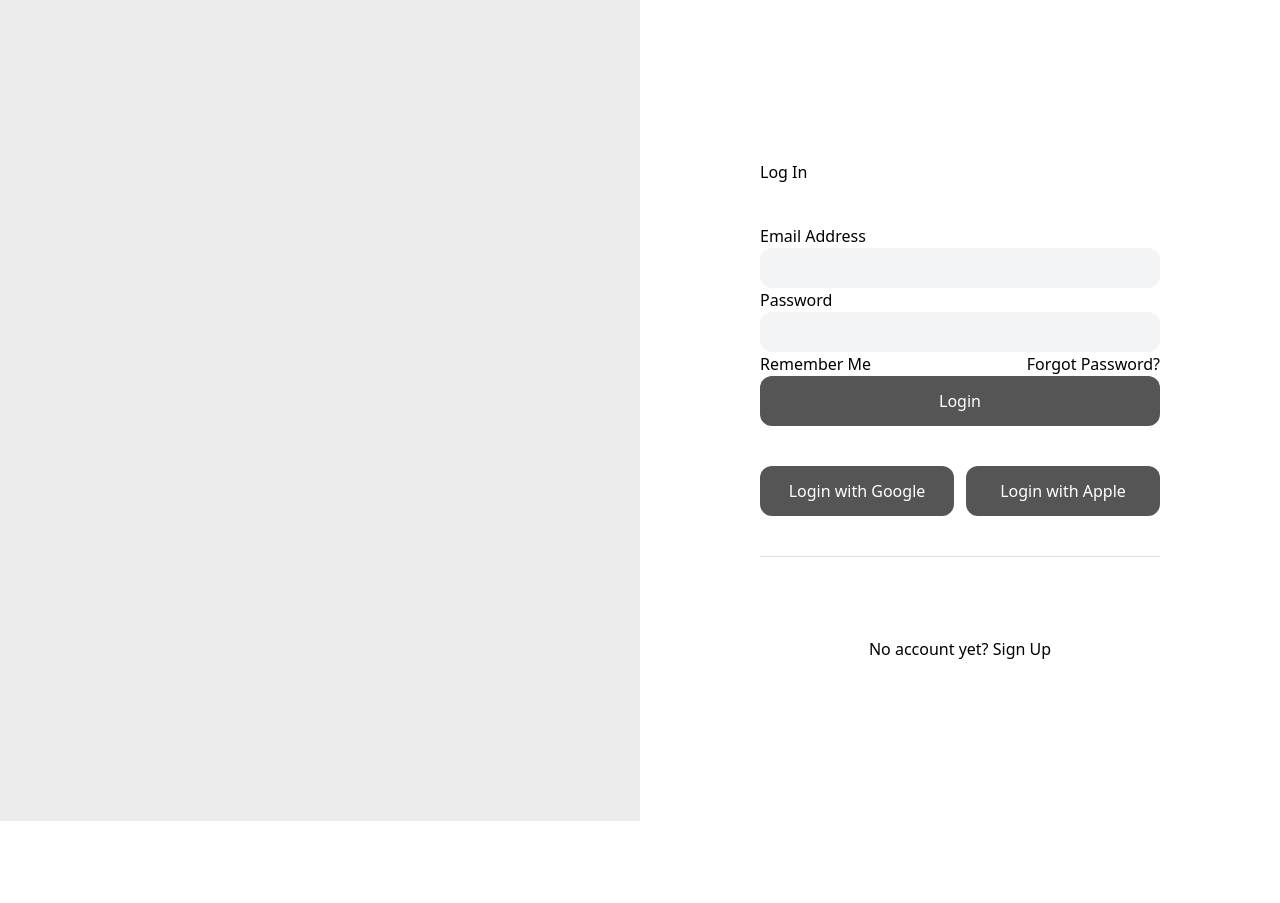
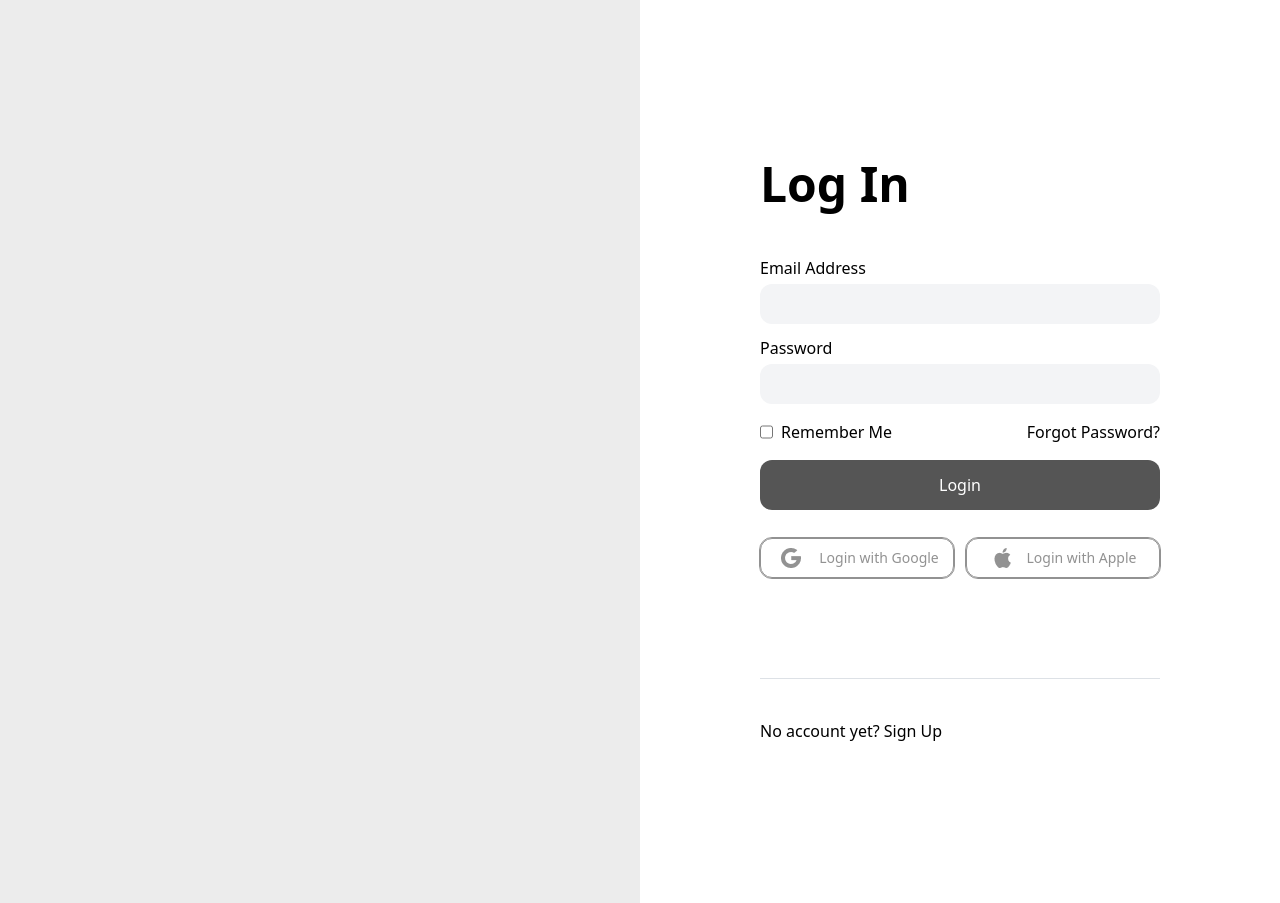
Before and after one commit to chingu-voyages/V56-tier2-team-24, a React (Vite) app: page / in a window 1280 px wide. Before the commit the page ends 821 px from the top, so only its background shows below. Built offline with nearby package versions, Linux system fonts and the light colour scheme.

Commit message:
Add spacing for login page.

```diff
--- a/src/components/login.tsx
+++ b/src/components/login.tsx
@@ -3,43 +3,59 @@ export default function Login() {
     <>
       <div className="w-full bg-[#ECECEC] flex flex-row justify-between outline">
         <div className="h-full py-40"></div>
-        <div className="w-1/2 bg-white py-40 flex flex-col justify-center items-center p-30 gap-10">
-          <h1 className="w-full">Log In</h1>
+        <div className="w-1/2 bg-white py-40 flex flex-col justify-center items-center p-30">
+          <h1 className="w-full text-5xl mb-12 font-semibold">Log In</h1>
           <form className="w-full" action="">
-            <div className="flex flex-col">
+            <div className="flex flex-col mb-3 gap-1">
               <label htmlFor="email">Email Address</label>
               <input
                 type="text"
                 placeholder=""
-                className="bg-gray-100 rounded-[12px] h-10"
+                className="bg-gray-100 rounded-[12px] h-10 p-3"
               />
             </div>
-            <div className="flex flex-col">
+            <div className="flex flex-col mb-4 gap-1">
               <label htmlFor="password">Password</label>
               <input
                 type="text"
                 placeholder=""
-                className="bg-gray-100 rounded-[12px] h-10"
+                className="bg-gray-100 rounded-[12px] h-10 p-3"
               />
             </div>
-            <div className="flex flex-row justify-between">
-              <p>Remember Me</p>
+            <div className="flex flex-row mb-4 justify-between">
+              <div className="flex gap-2">
+                <input type="checkbox" id="remember" />
+                <label htmlFor="remember">Remember Me</label>
+              </div>
+
               <p>Forgot Password?</p>
             </div>
-            <button className="bg-[#555555] text-white rounded-[12px] py-[13px] w-full">
+            <button className="bg-[#555555] text-white rounded-[12px] py-[13px] w-full mb-7">
               Login
             </button>
           </form>
-          <div className="flex w-full flex-row gap-3">
-            <button className="bg-[#555555] text-white rounded-[12px] py-[13px] w-full">
-              Login with Google
+          <div className="flex w-full flex-row gap-3 mb-25">
+            <button className="border outline-[1.5px] border-[#929292] text-[#929292] rounded-[12px] py-[3px] w-full flex flex-row justify-center items-center gap-3 text-sm">
+              <img
+                src="./public/static/images/google.png"
+                alt=""
+                className="p-1"
+              />
+              <p>Login with Google</p>
             </button>
-            <button className="bg-[#555555] text-white rounded-[12px] py-[13px] w-full">
-              Login with Apple
+            <button className="border outline-[1.5px] border-[#929292] text-[#929292] rounded-[12px] py-[3px] w-full flex flex-row justify-center items-center gap-3 text-sm">
+              <img
+                src="./public/static/images/apple.png"
+                alt=""
+                className="p-1"
+              />
+              <p>Login with Apple</p>
             </button>
           </div>
           <hr className="border-[#DDE1E6] w-full mb-10" />
-          <p>No account yet? Sign Up</p>
+          <div className="w-full flex">
+            <p>No account yet? Sign Up</p>
+          </div>
         </div>
       </div>
     </>
```
Also changed, not shown: public/static/images/apple.png (added), public/static/images/google.png (added).
